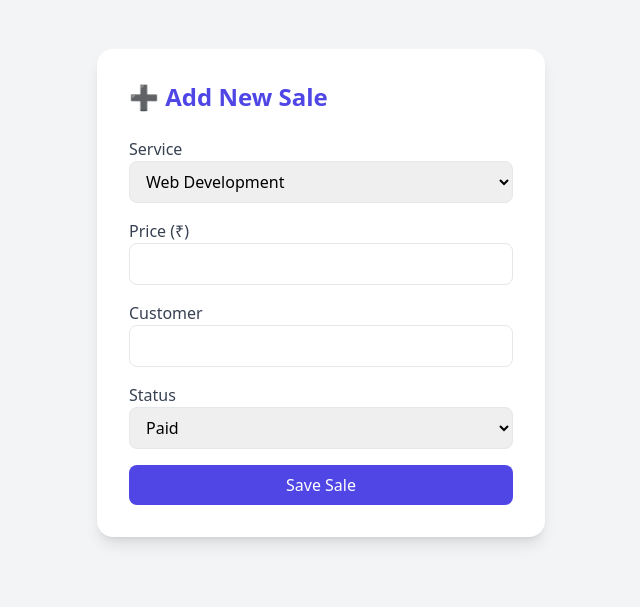
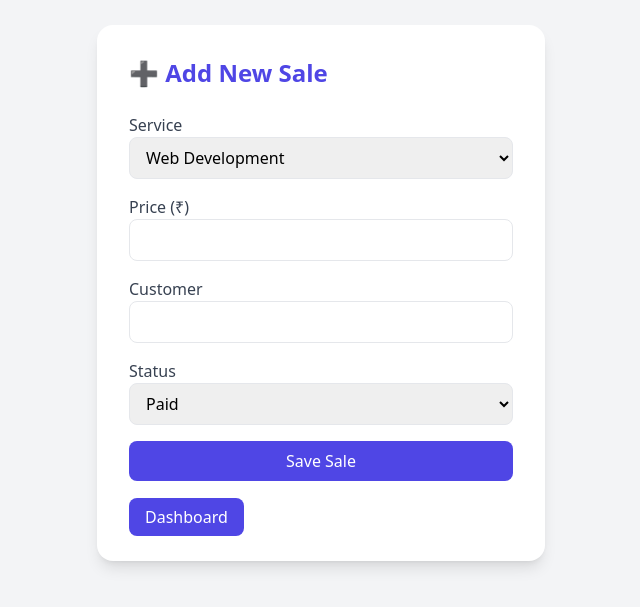
Before and after one commit to Acewebs321/Acewebs_Sales, a plain HTML site: page index.html in a window 1280 px wide. Shown: the part 107-714 px from the top of the page, without its empty margins (319-959 px from the left). Drawn offline with nearby package versions, Linux system fonts and the light colour scheme.

Commit message:
updated for hosting

```diff
--- a/index.html
+++ b/index.html
@@ -52,8 +52,16 @@
       <button type="submit" class="w-full bg-indigo-600 text-white py-2 px-4 rounded-lg hover:bg-indigo-700">
         Save Sale
       </button>
+      <br><br>
+
+      <a href="dashboard.html"
+                class="w-full align-center bg-indigo-600 text-white py-2 px-4 rounded-lg hover:bg-indigo-700">
+                Dashboard
+
+                </a>
     </form>
   </div>
+
 
   <!-- Firebase -->
   <script type="module">
```
